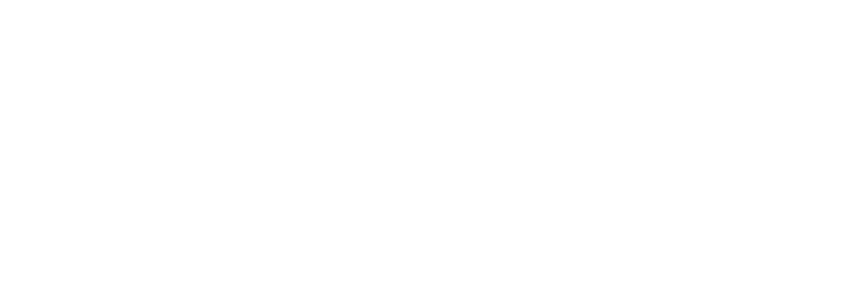
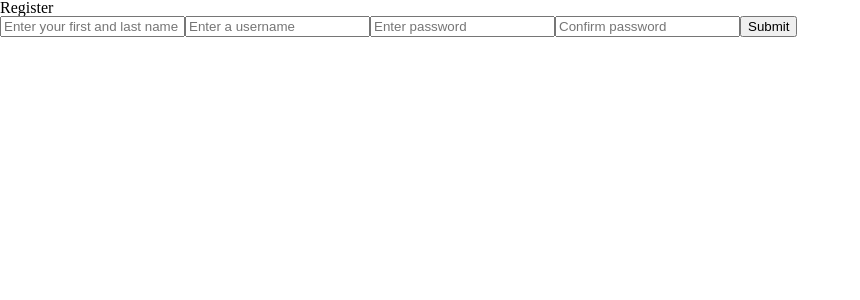
Before and after one commit to misko9251/foodtrucks, a React (Create React App) app in the folder frontend/: page /registerTruckOwner in a window 1280 px wide. Before the commit this address had no page. Shown: the top 300 px of the page, without its empty margins (0-860 px from the left). Built offline with nearby package versions, Linux system fonts and the light colour scheme.

Commit message:
create input component and registration form for truck owner

```diff
--- a/frontend/src/App.js
+++ b/frontend/src/App.js
@@ -1,5 +1,7 @@
 import './App.css';
 import Home from './pages/Home';
+import Registration from './pages/Registration'
+import RegisterTruck from './pages/RegisterTruck'
 import {
   BrowserRouter as Router,
   Route,
@@ -12,6 +14,8 @@
       <Router>
         <Routes>
           <Route path='/' element={<Home />}/>
+          <Route path='/registerUser' element={<Registration />} />
+          <Route path='/registerTruckOwner' element={<RegisterTruck />} />
         </Routes>
       </Router>
     </div>
--- /dev/null
+++ b/frontend/src/components/RegistrationInput.js
@@ -0,0 +1,17 @@
+import React from 'react'
+
+function RegistrationInput (props) {
+  return (
+    <>
+      <input
+      type={props.type}
+      value={props.value}
+      placeholder={props.placeholder}
+      name={props.name}
+      onChange={props.onChange}
+      />
+    </>
+  )
+}
+
+export default RegistrationInput
--- a/frontend/src/pages/Home.js
+++ b/frontend/src/pages/Home.js
@@ -10,11 +10,11 @@
         </header>
         <section>
             <h3>Become a member:</h3>
-            <Link path="/registerUser">
-                <Button btnText="FIND LOCAL TRUCKS"/>
+            <Link to='/registerUser'>
+                <Button component={Link} to='/registerUser' btnText='FIND LOCAL TRUCKS'/>
             </Link>
-            <Link path="/registerTruckOwner">
-                <Button btnText="HOST YOUR TRUCKS"/>
+            <Link to="/registerTruckOwner">
+                <Button btnText='HOST YOUR TRUCKS'/>
             </Link>
         </section>
     </div>
--- /dev/null
+++ b/frontend/src/pages/RegisterTruck.js
@@ -0,0 +1,63 @@
+import React, {useState} from 'react'
+import RegistrationInput from '../components/RegistrationInput'
+
+function RegisterTruck() {
+
+  const [formData, setFormData] = useState({
+    name: '',
+    username: '',
+    password: '',
+    password2: ''
+  })
+
+  const onChange = (e) => {
+    e.preventDefault()
+    setFormData((prevValue)=>{
+      return {
+        ...prevValue,
+        [e.target.name]: e.target.value
+      }
+    })
+  }
+
+  return (
+    <>
+      <section>
+        <form>
+          <h2>Register</h2>
+          <RegistrationInput
+          type='text'
+          value={formData.name}
+          placeholder='Enter your first and last name'
+          name='name'
+          onChange={onChange}
+          />
+          <RegistrationInput
+          type='text'
+          value={formData.username}
+          placeholder='Enter a username'
+          name='username'
+          onChange={onChange}
+          />
+          <RegistrationInput
+          type='password'
+          value={formData.password}
+          placeholder='Enter password'
+          name='password'
+          onChange={onChange}
+          />
+          <RegistrationInput
+          type='password'
+          value={formData.password2}
+          placeholder='Confirm password'
+          name='password2'
+          onChange={onChange}
+          />
+          <button>Submit</button>
+        </form>
+      </section>
+    </>
+  )
+}
+
+export default RegisterTruck
--- /dev/null
+++ b/frontend/src/pages/Registration.js
@@ -0,0 +1,11 @@
+import React from 'react'
+
+function Registration() {
+  return (
+    <div>
+        <h1>hey</h1>
+    </div>
+  )
+}
+
+export default Registration
```
